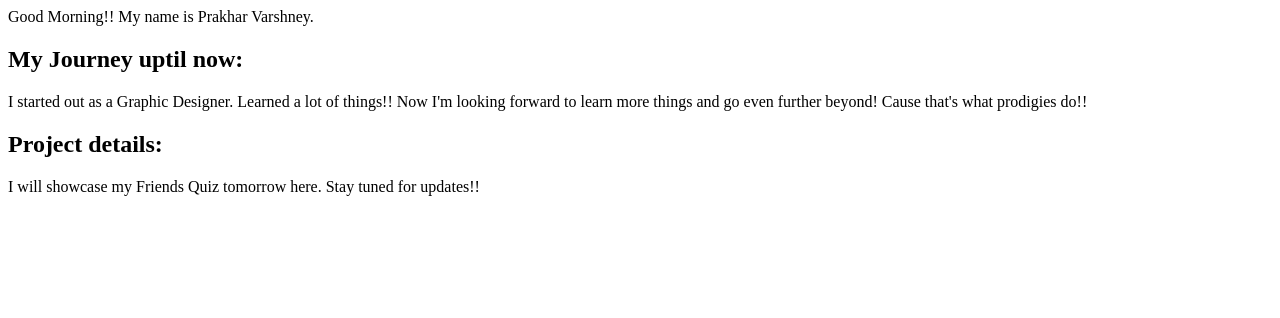
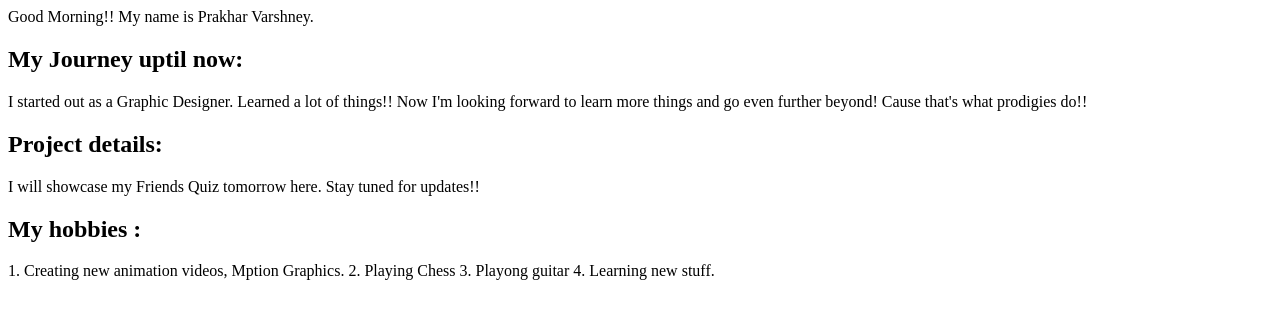
Before and after one commit to PrakharV10/PV-First-site, a plain HTML site: page index.html in a window 1280 px wide. Drawn offline with Linux system fonts and the light colour scheme.

Commit message:
Update : Hobbies

```diff
--- a/index.html
+++ b/index.html
@@ -17,5 +17,12 @@
         I will showcase my Friends Quiz tomorrow here.
         Stay tuned for updates!!
     </p>
+    <h2>My hobbies :</h2>
+    <p>
+        1. Creating new animation videos, Mption Graphics.
+        2. Playing Chess
+        3. Playong guitar
+        4. Learning new stuff.
+    </p>
 </body>
 </html>
```
